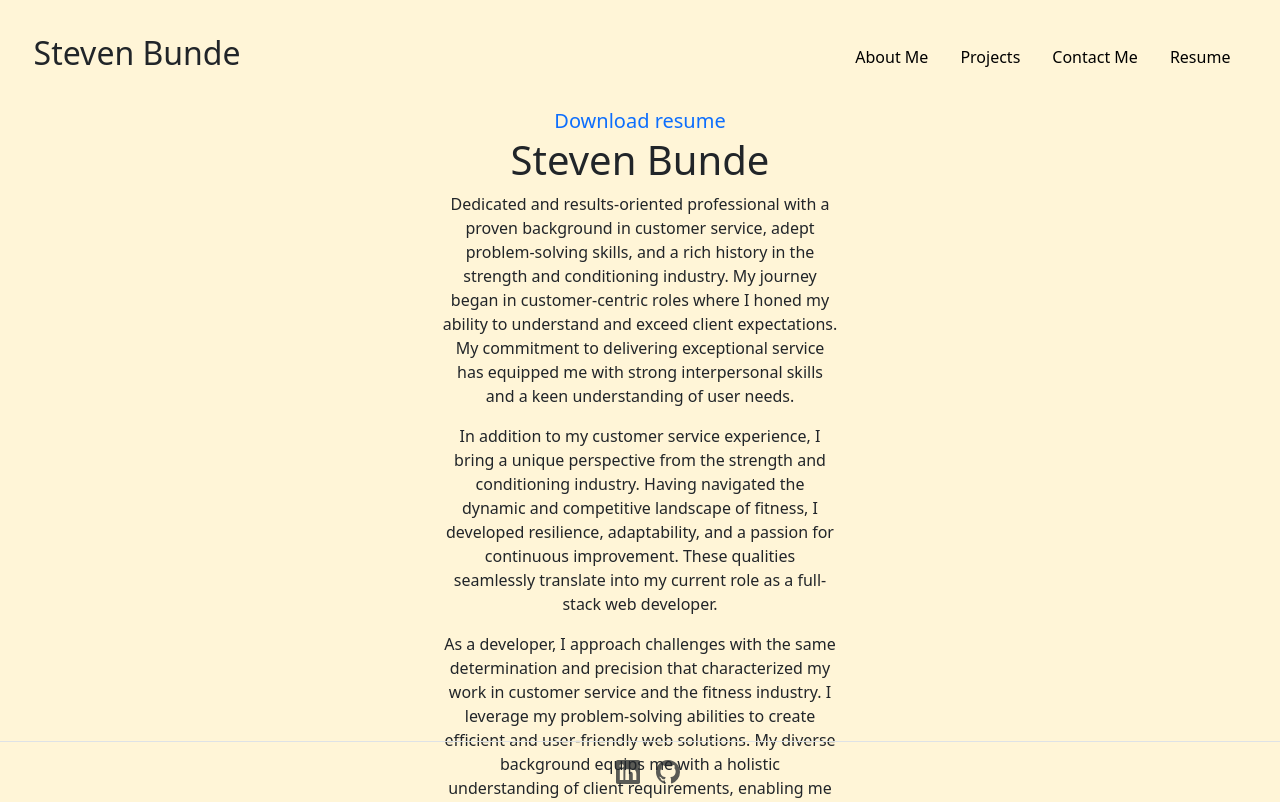
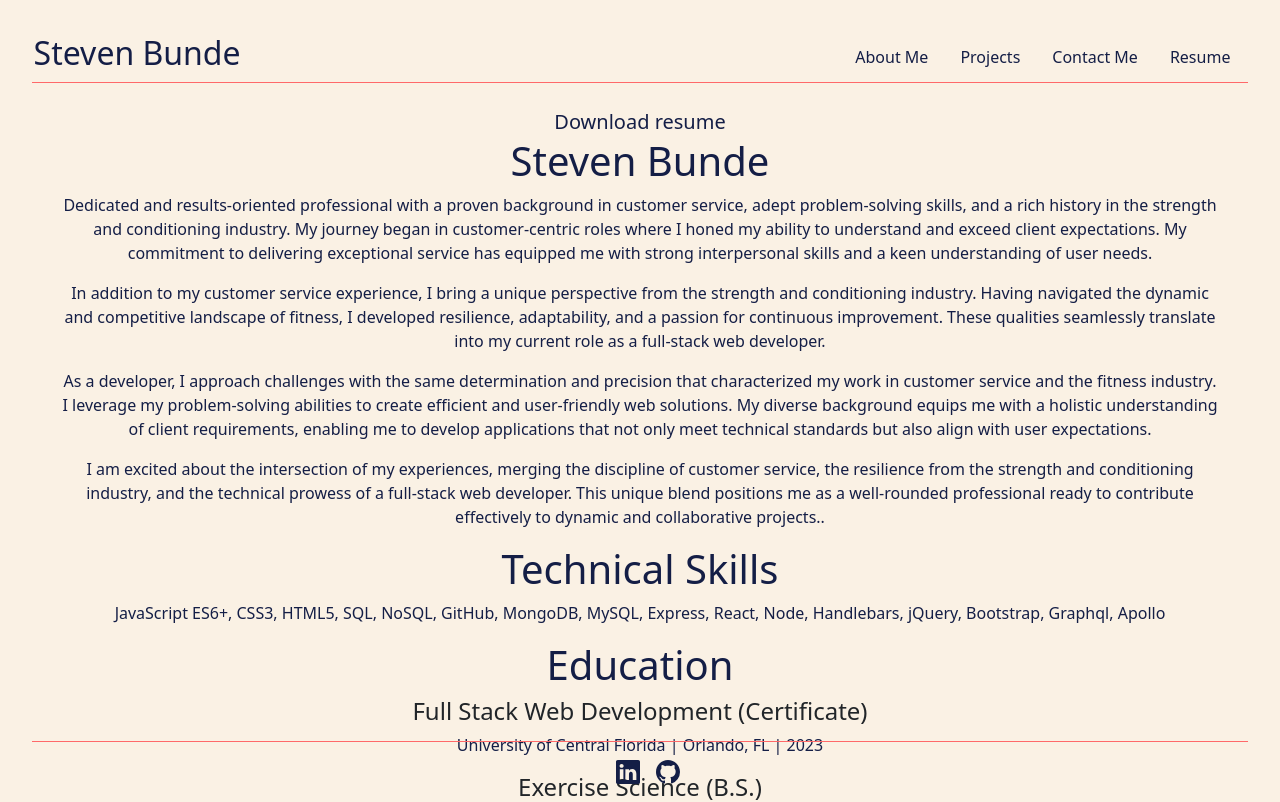
Before and after one commit to Bunde20/React-Portfolio, a React (Vite) app: page /Resume in a window 1280 px wide. Shown: the top 802 px of the page. Built offline with nearby package versions, Linux system fonts and the light colour scheme.

Commit message:
styling changes to projects

```diff
--- a/src/App.css
+++ b/src/App.css
@@ -6,12 +6,16 @@
 }
 
 body {
-    background-color: #fff5d7 !important;
+    background-color: #FAF1E4 !important;
 }
 
 .nav-link {
-    color: black !important;
+    color: #141E46 !important;
     text-decoration: none !important;
+}
+
+p, h1, h2, a, li, svg {
+    color: #141E46 !important;
 }
 
 
@@ -21,10 +25,7 @@ body {
     align-items: center;
     padding: .1rem;
     margin-bottom: 1.5rem;
-}
-
-.h2 {
-    color: black !important;
+    border-bottom: #FF6969 1.5px solid !important;
 }
 
 a {
@@ -32,7 +33,8 @@ a {
 }
 
 a:hover {
-    color: #ff5e6c !important;
+    color: #FF6969 !important;
+    font-weight: bold;
     transform: scale(1.2);
 }
 
@@ -50,7 +52,21 @@ a:hover {
 .card-img-top {
     height: 80%;
 }
-/* .card {
-    width: 35rem;
-    margin: auto;
-} */
+
+#footer-border {
+    border-top: 1.5px solid #FF6969 !important;
+    margin-top: 1rem;
+    padding-top: 1rem;
+    max-width: 95%;
+    padding: 32px;
+    margin: 0 auto;
+}
+
+#project-card {
+    border: 2px solid #FF6969 !important;
+}
+
+#project-card:hover {
+    transform: scale(1.05);
+    transition: all 0.2s ease-in-out;
+}
--- a/src/components/Footer.jsx
+++ b/src/components/Footer.jsx
@@ -1,6 +1,6 @@
 export default function Footer() {
     return (
-      <footer class="d-flex flex-wrap justify-content-center align-items-center py-3 border-top fixed-bottom">
+      <footer class="d-flex flex-wrap justify-content-center align-items-center py-3 border-top fixed-bottom" id="footer-border">
         <ul class="nav col-md-4 justify-content-center list-unstyled d-flex">
           <li class="ms-3">
             <a class="text-body-secondary" href="#">
--- a/src/components/NavTabs.jsx
+++ b/src/components/NavTabs.jsx
@@ -4,7 +4,7 @@ function NavTabs() {
   const currentPage = useLocation().pathname;
 
   return (
-  <div id="fullNav" className="container-fluid">
+  <div id="fullNav" className="container-fluid border-bottom">
     <h2>Steven Bunde</h2>
     <span id="dpl-navbar-new-right-buttons" className="navbar-nav ms-auto d-flex flex-row"></span>
     <ul className="nav nav-flex-icons ml-auto ms-auto flex-row">
--- a/src/pages/Projects.jsx
+++ b/src/pages/Projects.jsx
@@ -1,56 +1,50 @@
 export default function Projects() {
   return (
     <div class="container">
-            <div class="row gy-3">
+      <div class="row gy-3 mt-3">
         <div class="row row-cols-1 row-cols-md-3">
           <div class="col mb-4">
-                  <div class="card h-100">
+            <div class="card h-100" id="project-card">
               <img
                 src="src\assets\digital-marketing-meeting.jpg"
                 class="card-img-top"
                 alt="..."
               />
               <div class="card-body">
-                      <h5 class="card-title">Project 1</h5>
-                      <p class="card-text">
-                        This is a longer card with supporting text below as a
-                        natural lead-in to additional content. This content is a
-                        little bit longer.
-                      </p>
+                <h5 class="card-title">Marketing Booster</h5>
+                <div class="d-flex justify-content-between">
+                <a href="">Code</a> <a href="">Website</a>
+                </div>
               </div>
             </div>
           </div>
           <div class="col mb-4">
-                  <div class="card h-100">
+            <div class="card h-100" id="project-card">
               <img
                 src="src\assets\p1-mockup.png"
                 class="card-img-top"
                 alt="..."
               />
-                    <div class="card-body">
-                      <h5 class="card-title">Project 2</h5>
-                      <p class="card-text">
-                        This is a longer card with supporting text below as a
-                        natural lead-in to additional content. This content is a
-                        little bit longer.
-                      </p>
+              <div class="card-body justify-content-between">
+                <h5 class="card-title">Explore the Stars</h5>
+                <div class="d-flex justify-content-between">
+                <a href="">Code</a> <a href="">Website</a>
                 </div>
               </div>
             </div>
-                <div class="col mb-4">
-                  <div class="card h-100">
+          </div>
+          <div class="col mb-4" >
+            <div class="card h-100" id="project-card">
               <img
                 src="src\assets\p2-mockup.jpg"
                 class="card-img-top"
                 alt="..."
               />
-                    <div class="card-body">
-                      <h5 class="card-title">Project 3</h5>
-                      <p class="card-text">
-                        This is a longer card with supporting text below as a
-                        natural lead-in to additional content. This content is a
-                        little bit longer.
-                      </p>
+              <div class="card-body" >
+                <h5 class="card-title">SCCRM Healthcare</h5>
+                <div class="d-flex justify-content-between">
+                <a href="">Code</a> <a href="">Website</a>
+                </div>
               </div>
             </div>
           </div>
--- a/src/pages/Resume.jsx
+++ b/src/pages/Resume.jsx
@@ -1,6 +1,6 @@
 export default function Resume() {
   return (
-    <div className="mx-auto align-items-center col-10 col-xl-4">
+    <div className="container-fluid col-12">
       <a
         className="fs-5"
         href="/assets/resume.pdf"
```
Also changed, not shown: src/App.jsx (line endings or trailing spaces). Lines whose indentation alone changed are shown as unchanged.
